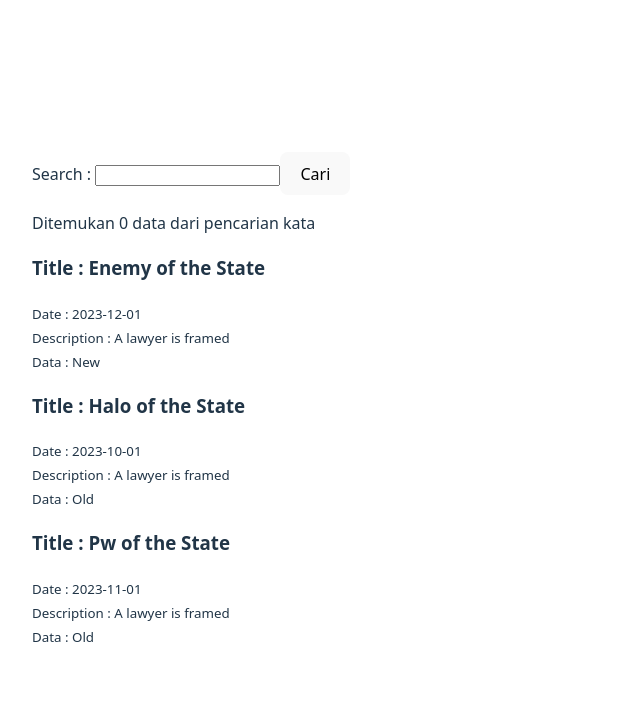
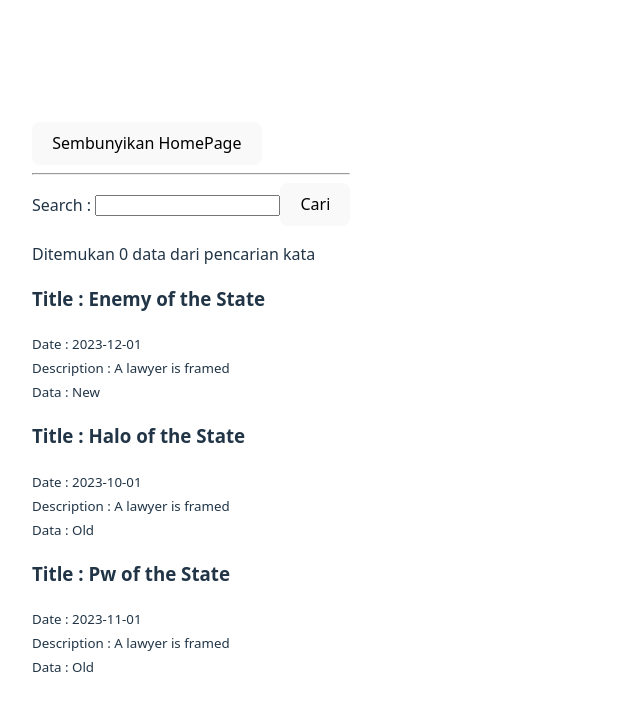
Before and after one commit to alwiranata/React-Basic, a React (Vite) app: page / in a window 1280 px wide. Shown: the top 710 px of the page, without its empty margins (0-640 px from the left). Built offline with nearby package versions, Linux system fonts and the light colour scheme.

Commit message:
add : useEffect and lifecycle

```diff
--- a/src/App.jsx
+++ b/src/App.jsx
@@ -1,13 +1,20 @@
 import './App.css'
 import HomePage from './pages'
+import { useState } from 'react'
 const App = () =>{
 
+  const [showHome, setShowHome] = useState(true)
+
   return (
-    <>
-    <div className='App'>
-      <HomePage/>
+    <div>
+      <button onClick={() => setShowHome(!showHome)}>
+        {showHome ? "Sembunyikan" : "Tampilkan"} HomePage
+      </button>
+
+      <hr />
+
+      {showHome && <HomePage />}
     </div>
-    </>
   )
 }
 
--- a/src/pages/index.jsx
+++ b/src/pages/index.jsx
@@ -1,7 +1,7 @@
 import postsData from '../posts.json';
 import Article from '../components/Article';
 import Search from '../components/Search';
-import { useState } from 'react';
+import { useEffect, useState } from 'react';
 const HomePage = () =>{
 
     const [posts ,setPosts] =useState(postsData)
@@ -14,6 +14,18 @@ const HomePage = () =>{
         setPosts(filteredPosts)
         setTotalPosts(filteredPosts.length)
     }
+
+    useEffect(() => {
+        const api = () => {
+          console.log("📢 API Called")
+        }
+        api()
+        console.log("🟢 Komponen HomePage muncul")
+
+        return () => {
+          console.log("🔴 Komponen HomePage di-unmount")
+        }
+      }, [])
 
     return(
         <div>
```
